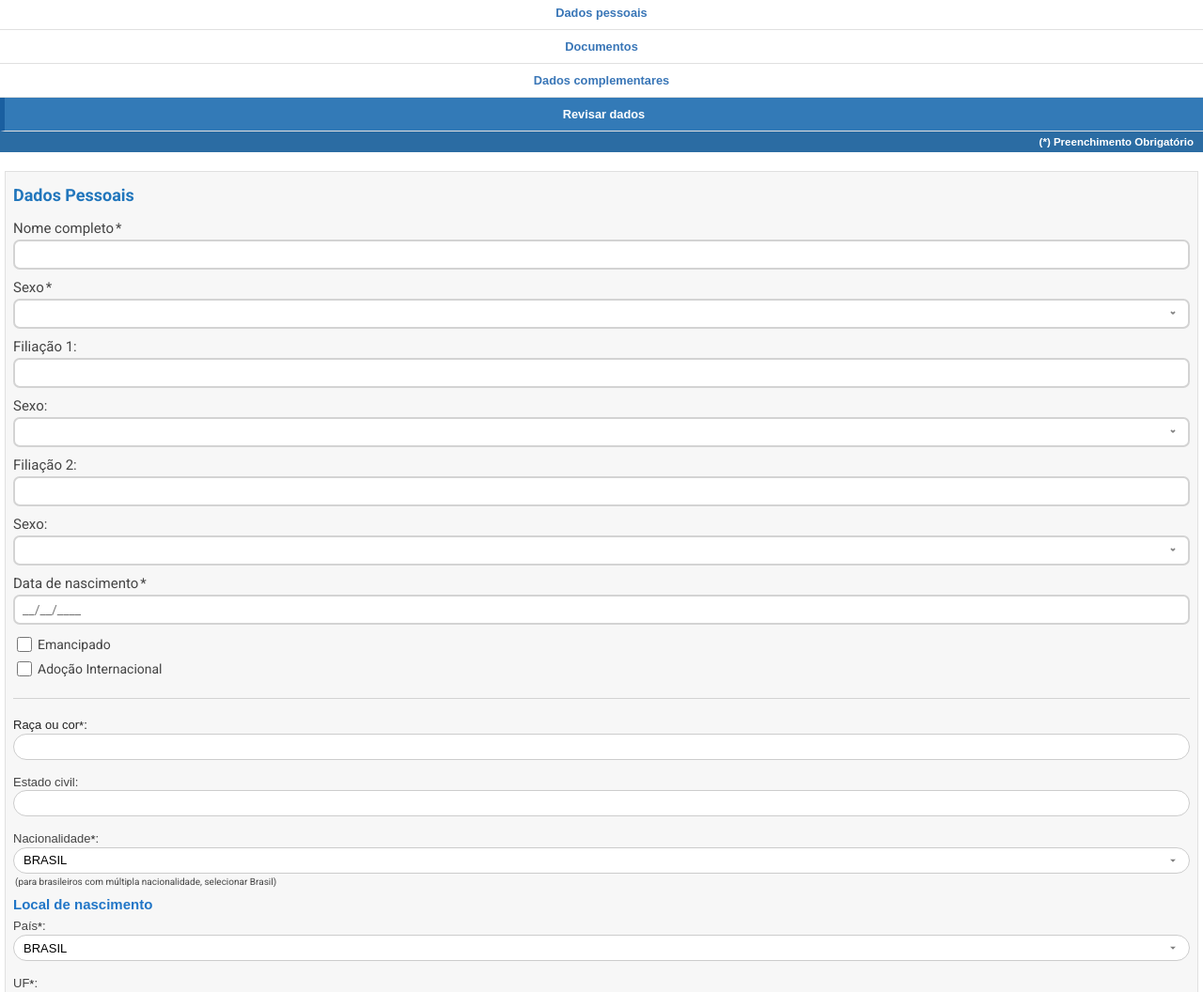
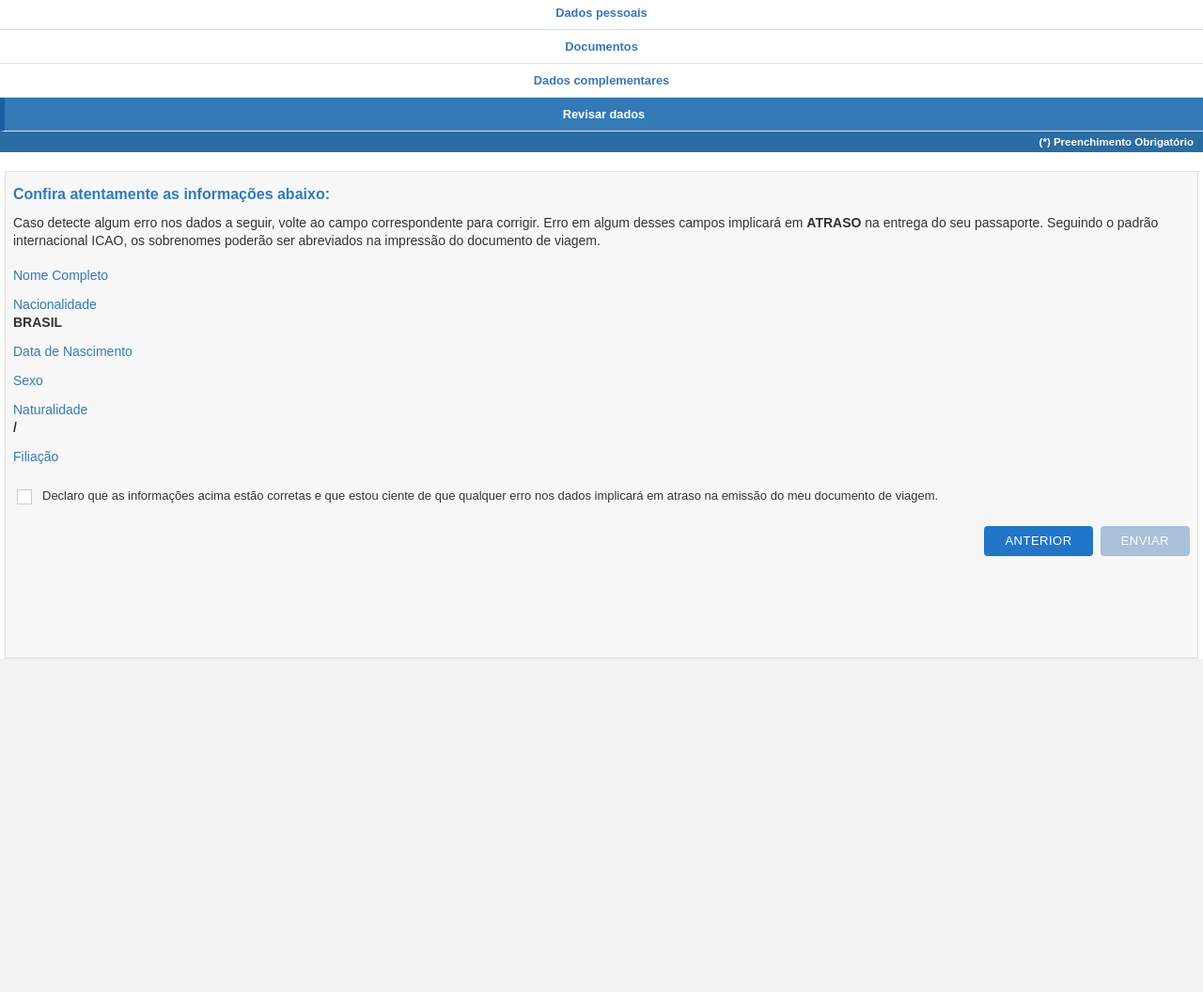
Before and after one commit to Solutionsforce/PassPF, a Flask app: page /nova-solicitacao/revisar-dados in a window 1280 px wide. Shown: the part 269-1325 px from the top of the page at 94% size. After the commit the page ends 970 px from the top, so only its background shows below. Run offline with Flask 3, Linux system fonts and the light colour scheme.

Commit message:
Add a review page to display user application data before submission
Implement the 'revisar_dados' route and template to display user personal, document, and supplementary information. Includes styling for the review page and updates navigation links. Handles form submission to the confirmation route.

Replit-Commit-Author: Agent
Replit-Commit-Session-Id: 2f1d9dde-6280-4dd7-be92-213d7a001ec0
Replit-Commit-Checkpoint-Type: full_checkpoint
Replit-Commit-Event-Id: a81bb3c9-6c41-4540-aea8-f7bd96b83fbe
Replit-Commit-Screenshot-Url: https://storage.googleapis.com/screenshot-production-us-central1/c69ae46c-7eaa-4d13-905b-498ffecf424b/2f1d9dde-6280-4dd7-be92-213d7a001ec0/lWmkTz5

```diff
--- a/app.py
+++ b/app.py
@@ -47,14 +47,19 @@ def dados_complementares():
     dados = session.get('dados_complementares', {})
     return render_template('dados_complementares.html', secao='dados-complementares', dados=dados)
 
-@app.route('/nova-solicitacao/revisar-dados')
+@app.route('/nova-solicitacao/revisar-dados', methods=['GET', 'POST'])
 def revisar_dados():
-    dados_completos = {
-        'dados_pessoais': session.get('dados_pessoais', {}),
-        'documentos': session.get('documentos', {}),
-        'dados_complementares': session.get('dados_complementares', {})
-    }
-    return render_template('nova_solicitacao.html', secao='revisar-dados', dados=dados_completos)
+    if request.method == 'POST':
+        return redirect(url_for('confirmacao'))
+
+    dados_pessoais = session.get('dados_pessoais', {})
+    dados_documentos = session.get('documentos', {})
+    dados_complementares = session.get('dados_complementares', {})
+
+    return render_template('revisar_dados.html',
+                         dados_pessoais=dados_pessoais,
+                         dados_documentos=dados_documentos,
+                         dados_complementares=dados_complementares)
 
 @app.route('/agendar', methods=['POST'])
 def agendar():
--- a/static/css/style.css
+++ b/static/css/style.css
@@ -891,3 +891,89 @@ body {
 .doc-btn-anterior:hover, .doc-btn-proximo:hover {
     background: #185a8c;
 }
+
+.revisar-title {
+    color: #337ab7;
+    font-size: 16px;
+    font-weight: 600;
+    margin: 0 0 10px 0;
+    line-height: 1.3;
+    font-family: Arial, sans-serif;
+}
+
+.revisar-info-text {
+    color: #333;
+    font-size: 14px;
+    margin: 0 0 18px 0;
+    line-height: 1.4;
+    font-family: Arial, sans-serif;
+}
+
+.revisar-info-text strong {
+    font-weight: bold;
+}
+
+.revisar-label {
+    color: #337ab7;
+    font-size: 14px;
+    margin: 15px 0 3px 0;
+    display: block;
+    font-family: Arial, sans-serif;
+}
+
+.revisar-value {
+    color: #333;
+    font-size: 14px;
+    font-weight: bold;
+    margin: 0 0 12px 0;
+    display: block;
+    font-family: Arial, sans-serif;
+}
+
+.revisar-checkbox-container {
+    display: flex;
+    align-items: flex-start;
+    gap: 8px;
+    margin: 25px 0 20px 0;
+}
+
+.revisar-checkbox {
+    width: 16px;
+    height: 16px;
+    min-width: 16px;
+    min-height: 16px;
+    margin-top: 2px;
+    border: 1px solid #ccc;
+    appearance: none;
+    -webkit-appearance: none;
+    -moz-appearance: none;
+    background-color: #fff;
+    border-radius: 0;
+    box-sizing: border-box;
+    cursor: pointer;
+    flex-shrink: 0;
+}
+
+.revisar-checkbox:checked {
+    background-color: #337ab7;
+    border-color: #337ab7;
+    position: relative;
+}
+
+.revisar-checkbox:checked::after {
+    content: '✓';
+    color: #fff;
+    font-size: 12px;
+    position: absolute;
+    top: 50%;
+    left: 50%;
+    transform: translate(-50%, -50%);
+}
+
+.revisar-checkbox-label {
+    font-size: 13px;
+    color: #333;
+    line-height: 1.4;
+    font-family: Arial, sans-serif;
+    cursor: pointer;
+}
--- a/templates/nova_solicitacao.html
+++ b/templates/nova_solicitacao.html
@@ -14,7 +14,7 @@
         <a href="{{ url_for('dados_pessoais') }}" class="nav-link {% if secao == 'dados-pessoais' %}active{% endif %}">Dados pessoais</a>
         <a href="{{ url_for('documentos') }}" class="nav-link {% if secao == 'documentos' %}active{% endif %}">Documentos</a>
         <a href="{{ url_for('dados_complementares') }}" class="nav-link {% if secao == 'dados-complementares' %}active{% endif %}">Dados complementares</a>
-        <a href="#" class="nav-link {% if secao == 'revisar-dados' %}active{% endif %}">Revisar dados</a>
+        <a href="{{ url_for('revisar_dados') }}" class="nav-link {% if secao == 'revisar-dados' %}active{% endif %}">Revisar dados</a>
     </div>
     <div class="main-box-footer">
         (*) Preenchimento Obrigatório
--- /dev/null
+++ b/templates/revisar_dados.html
@@ -0,0 +1,88 @@
+{% extends "base.html" %}
+
+{% block content %}
+<div class="alert-warning">
+    Não utilize o botão voltar do seu navegador pois todos os dados serão perdidos. Utilize apenas os botões do próprio formulário.
+</div>
+
+<div class="title nova-solicitacao">
+    Nova solicitação de passaporte
+</div>
+
+<div class="main-box">
+    <div class="main-box-content">
+        <a href="{{ url_for('dados_pessoais') }}" class="nav-link">Dados pessoais</a>
+        <a href="{{ url_for('documentos') }}" class="nav-link">Documentos</a>
+        <a href="{{ url_for('dados_complementares') }}" class="nav-link">Dados complementares</a>
+        <a href="{{ url_for('revisar_dados') }}" class="nav-link active">Revisar dados</a>
+    </div>
+    <div class="main-box-footer">
+        (*) Preenchimento Obrigatório
+    </div>
+</div>
+
+<div class="form-container-wrapper">
+    <div class="form-container">
+        <form method="POST" action="{{ url_for('revisar_dados') }}" id="formRevisar">
+
+            <div class="revisar-title">Confira atentamente as informações abaixo:</div>
+
+            <div class="revisar-info-text">
+                Caso detecte algum erro nos dados a seguir, volte ao campo correspondente para corrigir. Erro em algum desses campos implicará em <strong>ATRASO</strong> na entrega do seu passaporte. Seguindo o padrão internacional ICAO, os sobrenomes poderão ser abreviados na impressão do documento de viagem.
+            </div>
+
+            <div class="revisar-label">Nome Completo</div>
+            <div class="revisar-value">{{ dados_pessoais.get('nome_completo', '') }}</div>
+
+            <div class="revisar-label">Nacionalidade</div>
+            <div class="revisar-value">{{ dados_pessoais.get('nacionalidade', 'BRASIL') }}</div>
+
+            <div class="revisar-label">Data de Nascimento</div>
+            <div class="revisar-value">{{ dados_pessoais.get('data_nascimento', '') }}</div>
+
+            <div class="revisar-label">Sexo</div>
+            <div class="revisar-value">{{ dados_pessoais.get('sexo', '') }}</div>
+
+            <div class="revisar-label">Naturalidade</div>
+            <div class="revisar-value">{{ dados_pessoais.get('cidade_nascimento', '') }} / {{ dados_pessoais.get('uf_nascimento', '') }}</div>
+
+            <div class="revisar-label">Filiação</div>
+            <div class="revisar-value">{{ dados_pessoais.get('filiacao_1', '') }}</div>
+            <div class="revisar-value">{{ dados_pessoais.get('filiacao_2', '') }}</div>
+
+            <div class="revisar-checkbox-container">
+                <input type="checkbox" class="revisar-checkbox" id="declaracao" name="declaracao" required>
+                <label class="revisar-checkbox-label" for="declaracao">
+                    Declaro que as informações acima estão corretas e que estou ciente de que qualquer erro nos dados implicará em atraso na emissão do meu documento de viagem.
+                </label>
+            </div>
+
+            <div class="doc-button-row">
+                <a href="{{ url_for('dados_complementares') }}" class="doc-btn-anterior">ANTERIOR</a>
+                <button type="submit" class="doc-btn-proximo" id="btnEnviar">ENVIAR</button>
+            </div>
+        </form>
+    </div>
+</div>
+
+<script>
+    const checkbox = document.getElementById('declaracao');
+    const btnEnviar = document.getElementById('btnEnviar');
+
+    checkbox.addEventListener('change', function() {
+        if (this.checked) {
+            btnEnviar.disabled = false;
+            btnEnviar.style.background = '#2176c7';
+            btnEnviar.style.cursor = 'pointer';
+        } else {
+            btnEnviar.disabled = true;
+            btnEnviar.style.background = '#a9c1d9';
+            btnEnviar.style.cursor = 'not-allowed';
+        }
+    });
+
+    btnEnviar.disabled = true;
+    btnEnviar.style.background = '#a9c1d9';
+    btnEnviar.style.cursor = 'not-allowed';
+</script>
+{% endblock %}
```
Also changed, not shown: attached_assets/Pasted--html-head-meta-charset-UTF-8-meta-name-viewport-content-width-device-width-initi-1762042432725_1762042432725.txt (added, +147 -0 lines).
